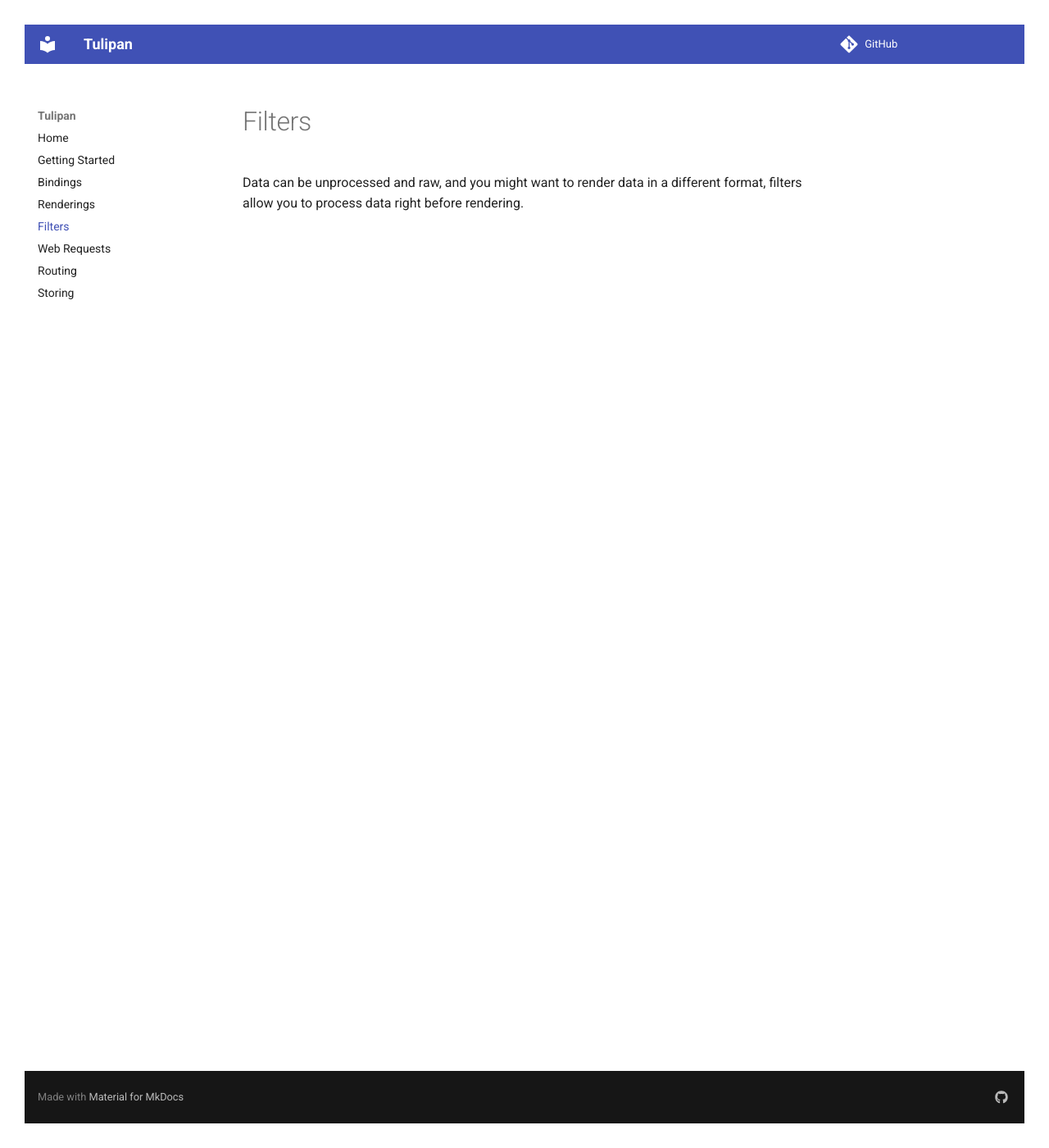
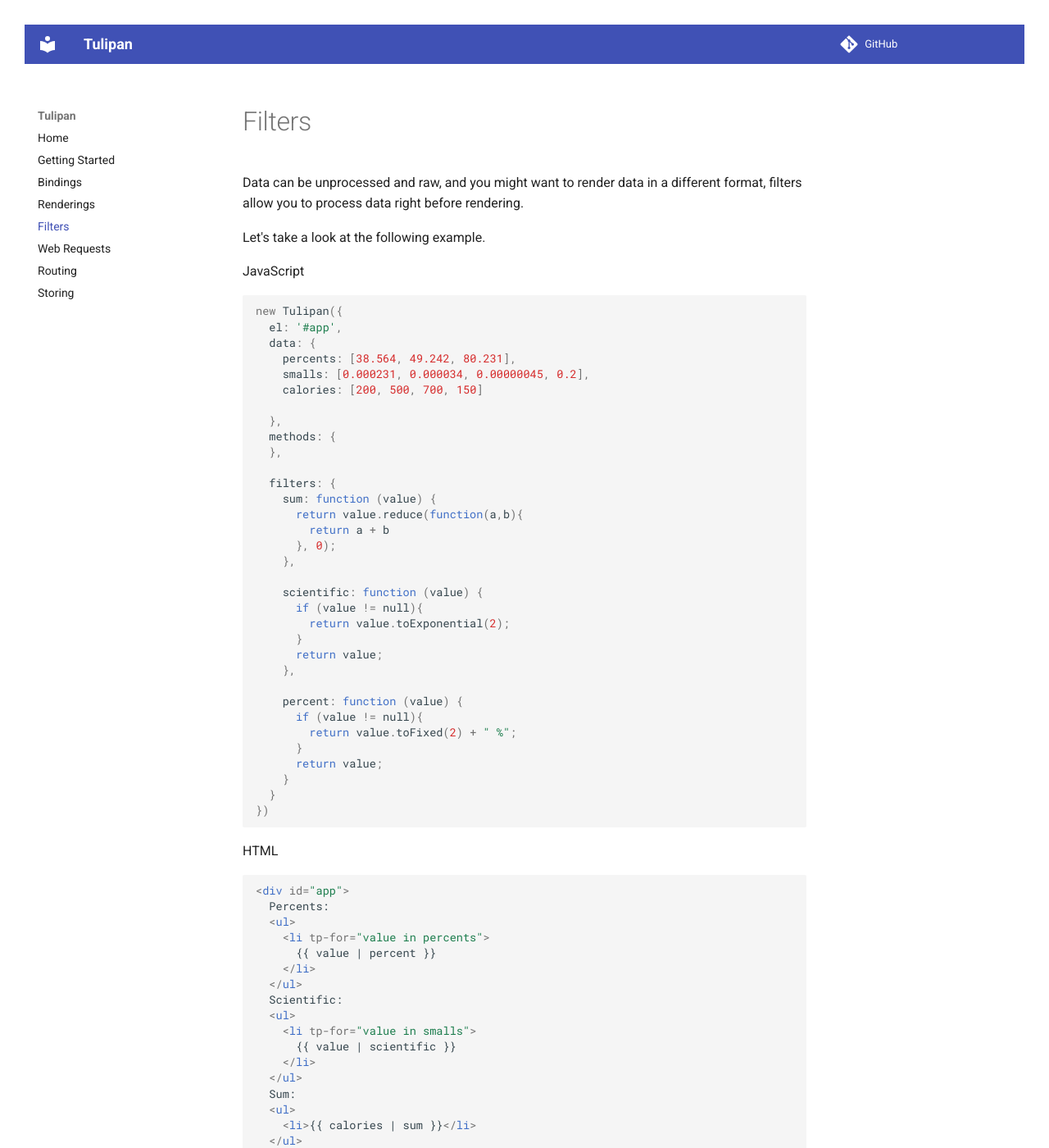
Before and after one commit to carrasquel/tulipan-documentation, an MkDocs documentation site: the page built from docs/filters.md, in a window 1280 px wide and 1400 px high. Shown: the whole window at 82% size. Built offline with MkDocs 1.6.1 and Material for MkDocs 9.7.7, drawn with Linux system fonts in a browser that asks for light colours; comment, search, counter and statistics services are not loaded; some of the changed text lies outside the part shown.

Commit message:
Filters appended

````diff
--- a/docs/filters.md
+++ b/docs/filters.md
@@ -1,3 +1,88 @@
 # Filters
 
 Data can be unprocessed and raw, and you might want to render data in a different format, filters allow you to process data right before rendering.
+
+Let's take a look at the following example.
+
+JavaScript
+```javascript
+new Tulipan({
+  el: '#app',
+  data: {
+    percents: [38.564, 49.242, 80.231],
+    smalls: [0.000231, 0.000034, 0.00000045, 0.2],
+    calories: [200, 500, 700, 150]
+
+  },
+  methods: {
+  },
+
+  filters: {
+    sum: function (value) {
+      return value.reduce(function(a,b){
+        return a + b
+      }, 0);
+    },
+
+    scientific: function (value) {
+      if (value != null){
+        return value.toExponential(2);
+      }
+      return value;
+    },
+
+    percent: function (value) {
+      if (value != null){
+        return value.toFixed(2) + " %";
+      }
+      return value;
+    }
+  }
+})
+```
+
+HTML
+```html
+<div id="app">
+  Percents:
+  <ul>
+    <li tp-for="value in percents">
+      {{ value | percent }}
+    </li>
+  </ul>
+  Scientific:
+  <ul>
+    <li tp-for="value in smalls">
+      {{ value | scientific }}
+    </li>
+  </ul>
+  Sum:
+  <ul>
+    <li>{{ calories | sum }}</li>
+  </ul>
+</div>
+```
+
+Which will render
+<div id="demo8-app" class="demo">
+  Percents:
+  <ul>
+    <li tp-for="value in percents">
+      {{ value | percent }}
+    </li>
+  </ul>
+  Scientific:
+  <ul>
+    <li tp-for="value in smalls">
+      {{ value | scientific }}
+    </li>
+  </ul>
+  Sum:
+  <ul>
+    <li>{{ calories | sum }}</li>
+  </ul>
+</div>
+
+As you can see in the JavaScript code, you can define you own filters using custom defined functions in the *filters* properties for the Tulipan instance.
+
+You can also pipe your filters together using the pipe *|* operator, this will send the output of one filter the input of the next filter.
--- a/docs/javascripts/demo.js
+++ b/docs/javascripts/demo.js
@@ -153,6 +153,38 @@ new Tulipan({
   methods: {
     display: function(index){
       alert(this.cocktails[index]);
+    }
+  }
+})
+
+new Tulipan({
+  el: '#demo8-app',
+  data: {
+    percents: [38.564, 49.242, 80.231],
+    smalls: [0.000231, 0.000034, 0.00000045, 0.2],
+    calories: [200, 500, 700, 150]
+
+  },
+
+  filters: {
+    sum: function (value) {
+      return value.reduce(function(a,b){
+        return a + b
+      }, 0);
+    },
+
+    scientific: function (value) {
+      if (value != null){
+        return value.toExponential(2);
+      }
+      return value;
+    },
+
+    percent: function (value) {
+      if (value != null){
+        return value.toFixed(2) + " %";
+      }
+      return value;
     }
   }
 })
````
